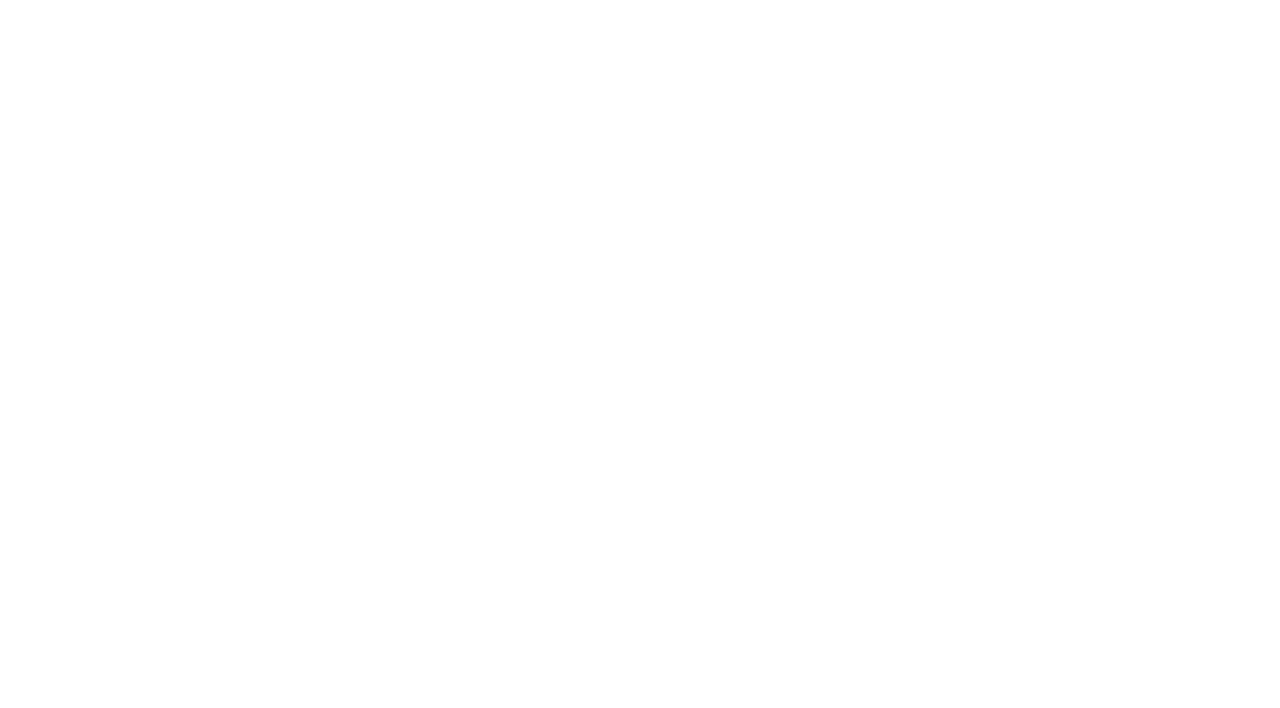
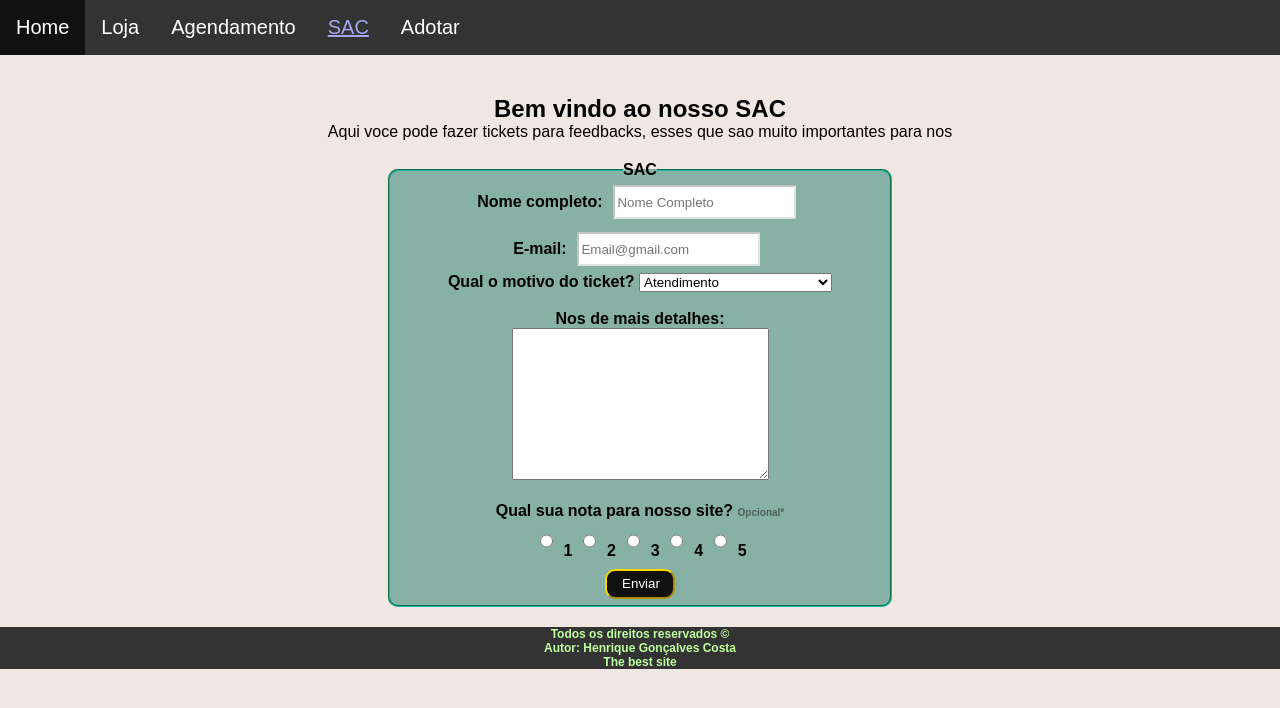
Before and after one commit to Henriquegcosta/Petshop-2.0, a plain HTML site: page sac.html in a window 1280 px wide. Drawn offline with Linux system fonts and the light colour scheme.

Commit message:
Pagina de sac feita

```diff
--- a/sac.html
+++ b/sac.html
@@ -5,8 +5,82 @@
     <meta http-equiv="X-UA-Compatible" content="IE=edge">
     <meta name="viewport" content="width=device-width, initial-scale=1.0">
     <title>Catmovel 2.0</title>
+    <link rel="stylesheet" href="styles.css">
 </head>
 <body>
+    <div class="Cabecalho">
+        <header>
+            <ul>
+                <li><a href="index.html">Home</a></li>
+                <li><a href="loja.html">Loja</a></li>
+                <li><a href="agenda.html">Agendamento</a></li>
+                <li><a href="sac.html" class="On">SAC</a></li>
+                <li><a href="#">Adotar</a></li>
+            </ul>
+        </header>
+    </div>
+
+    <section class="SAC">
+        <div class="sactxt">
+            <h2>Bem vindo ao nosso SAC</h2>
+            <p>Aqui voce pode fazer tickets para feedbacks, esses que sao muito importantes para nos</p>
+
+
+        </div>
+
+        <center>
+        <div class="form">
+            <fieldset class="cas">
+                <legend style="color: black;font-weight: bold;">SAC</legend>
+                <form>
+                    <label for="nome">Nome completo:</label>
+                    <input type="text" name="nome" id="nome" placeholder="Nome Completo" required>
+                    <br>
+                    <label for="mail">E-mail:</label>
+                    <input type="email" name="mail" id="mail" placeholder="Email@gmail.com" required>
+                    <br>
+                    <label for="ticket">Qual o motivo do ticket?</label>
+                    <select name="tickets" id="tickets" required>
+                        <option>Atendimento</option>
+                        <option>Reclamação</option>
+                        <option>Duvidas sobre agendamento</option>
+                        <option>Reagendamento</option>
+                        <option>Outro</option>
+                    </select>
+                    <br>
+                    <br>
+                    <label>Nos de mais detalhes:</label>
+                    <br>
+                    <textarea name="Area" id="" cols="30" rows="10"></textarea>
+                    <br>
+                    <br>
+                    <label for="nota" class="nota">Qual sua nota para nosso site? <span class="opc">Opcional*</span></label>
+                    <br>
+                    <input type="radio" id="Nota1" name="Nota" value="NOTA1">
+                    <label for="nota1">1</label>
+                    <input type="radio" id="Nota2" name="Nota" value="NOTA2">
+                    <label for="nota2">2</label>
+                    <input type="radio" id="Nota3" name="Nota" value="NOTA3">
+                    <label for="nota3">3</label>
+                    <input type="radio" id="Nota4" name="Nota" value="NOTA4">
+                    <label for="nota4">4</label>
+                    <input type="radio" id="Nota5" name="Nota" value="NOTA5">
+                    <label for="nota5">5</label>
+
+                    <br>
+                    <input type="submit" value="Enviar" class="Sub">
+
+                </form>
+            </fieldset>
+        </div>
+    </center>
+    </section>
+
+    <footer>
+        <h3>Todos os direitos reservados ©</h3>
+        <h3>Autor: Henrique Gonçalves Costa</h3>
+        <h3>The best site</h3>
+    </footer>
 
 </body>
 </html>
--- a/styles.css
+++ b/styles.css
@@ -293,6 +293,10 @@ input{
 fieldset{
     text-align: center;
     width: 500px;
+    background: #10746079;
+    border-radius: 10px;
+    border-color: #1abc9c;
+
 
 }
 
@@ -302,8 +306,32 @@ fieldset{
     background: #111111;
     color: white;
     border-color: gold;
+
 }
 
 .Sub:hover{
     background: #333333;
 }
+
+/*Sac */
+
+.SAC h2{
+    color: black;
+}
+
+.sactxt{
+    align-items: center;
+    justify-content: center;
+    text-align: center;
+    margin-top: 40px;
+}
+
+.opc{
+    color: #333333a2;
+    font-size: 10px;
+}
+
+.cas{
+    margin-top: 20px;
+    margin-bottom: 20px;
+}
```
Also changed, not shown: adote.html (added, +13 -0 lines), agenda.html (+2 -2 lines), index.html (+1 -1 lines), loja.html (+1 -1 lines).
